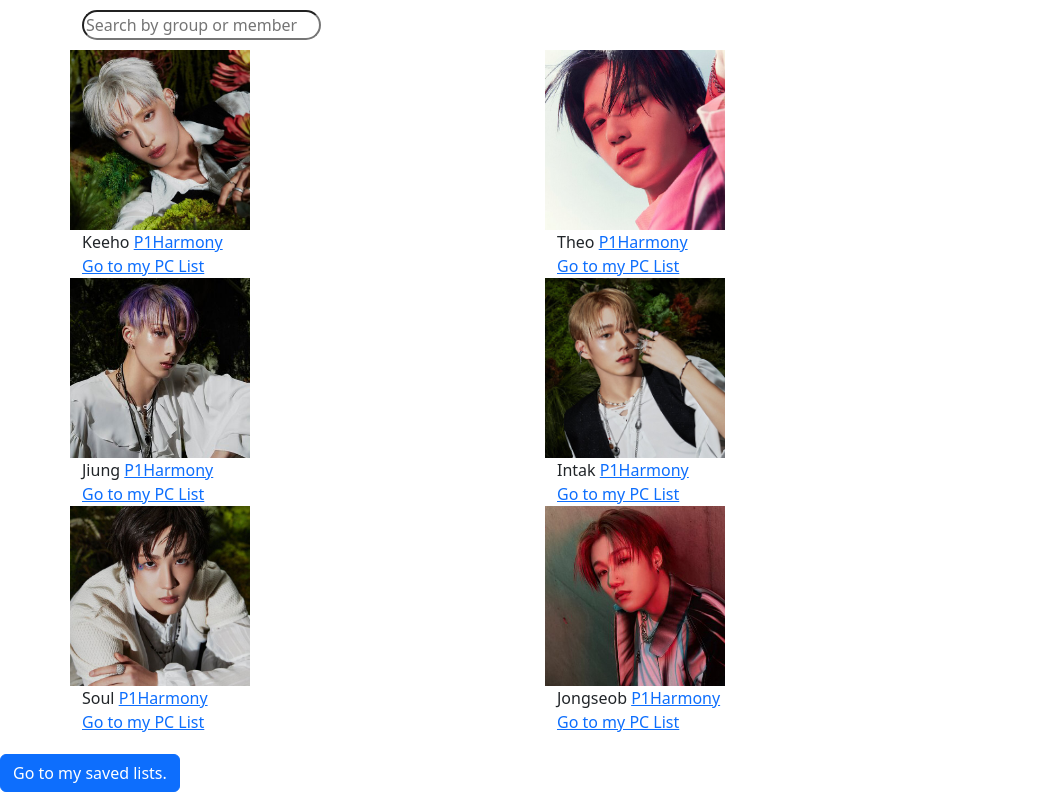
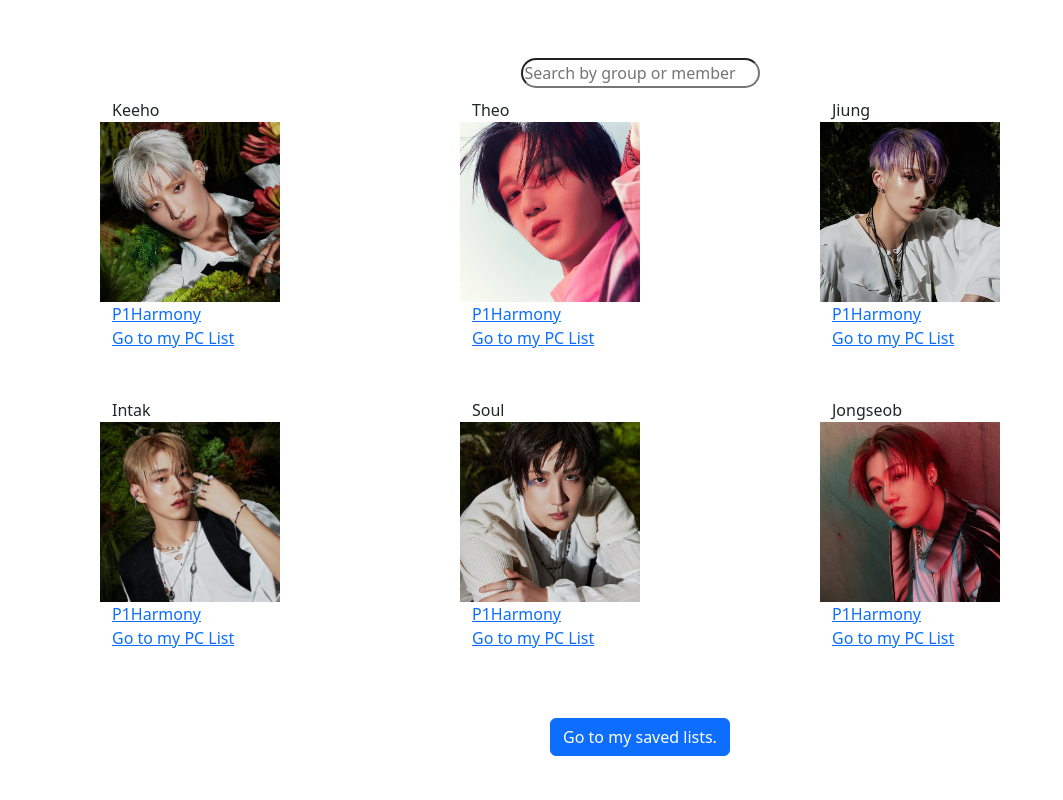
Before and after one commit to danadd/pc-collector-site, a Next.js app: page /Home in a window 1280 px wide. Shown: the whole page, without its empty margins (0-1063 px from the left). Built offline with nearby package versions, Linux system fonts and the light colour scheme.

Commit message:
UI updates for Home page
organize in columns of 3 vs 2, separate searchbar div from div mapping through member properties

```diff
--- a/pages/Home.js
+++ b/pages/Home.js
@@ -8,7 +8,7 @@ const Home = () => {
       <div className="search-bar">
         <SearchBar />
       </div>
-      <Link href="">
+      <Link className="d-flex justify-content-center align-items-center" href="">
         <button type="button" class="btn btn-primary">
           Go to my saved lists.
         </button>
--- a/pages/SearchBar.js
+++ b/pages/SearchBar.js
@@ -1,4 +1,5 @@
-import { useState } from "react";
+import React, { useState } from "react";
+import "bootstrap/dist/css/bootstrap.min.css";
 
 // move this to an API or json later
 export const members = [
@@ -67,7 +68,8 @@ const SearchBar = () => {
   );
 
   return (
-    <div className="searchbar-container container">
+    <React.Fragment>
+      <div className="searchbar-container mt-5 d-flex justify-content-center align-items-center">
         <input
           className="searchbar"
           type="text"
@@ -75,13 +77,16 @@ const SearchBar = () => {
           onChange={handleChange}
           value={searchInput}
         />
-      <div className="member_card_list">
-        <div className="row">
+      </div>
+
+      <div className="member_card_list d-flex justify-content-center align-items-center">
+        <div className="row d-flex justify-content-center align-items-center">
           {filteredMemberAndGroupList.length > 0
             ? filteredMemberAndGroupList.map((member) => (
-                <div key={member.id} className="col col-md-5">
+                <div key={member.id} className="col col-md-4 mb-5">
+                  {member.name}
                   <img src={member.img} className="member_image row" />
-                  {member.name} <a href={member.group_url}>{member.group}</a>
+                  <a href={member.group_url}>{member.group}</a>
                   <div className="row">
                     <a href={member.url}>Go to my PC List</a>
                   </div>
@@ -90,7 +95,7 @@ const SearchBar = () => {
             : searchInput.length > 0 && <h1>No results found! Try another search.</h1>}
         </div>
       </div>
-    </div>
+    </React.Fragment>
   );
 };
 export default SearchBar;
--- a/src/App.css
+++ b/src/App.css
@@ -2,3 +2,6 @@
   height: 250px;
   width: 180px;
 }
+
+.searchbar {
+}
```
Also changed, not shown: src/index.css (+3 -5 lines). Lines whose indentation alone changed are shown as unchanged.
